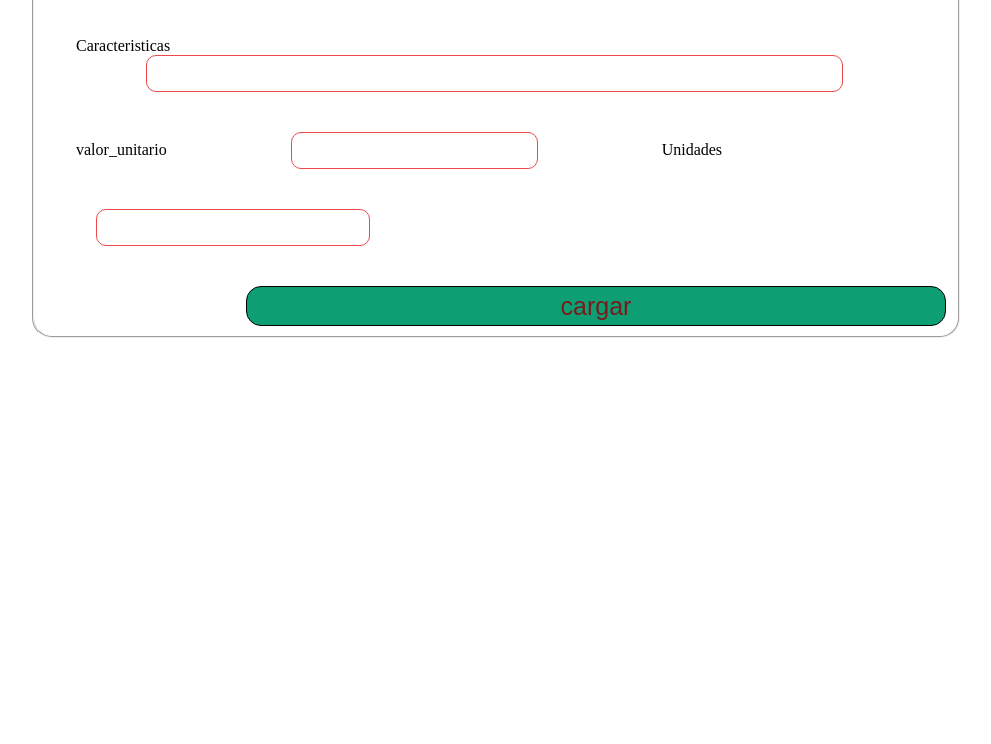
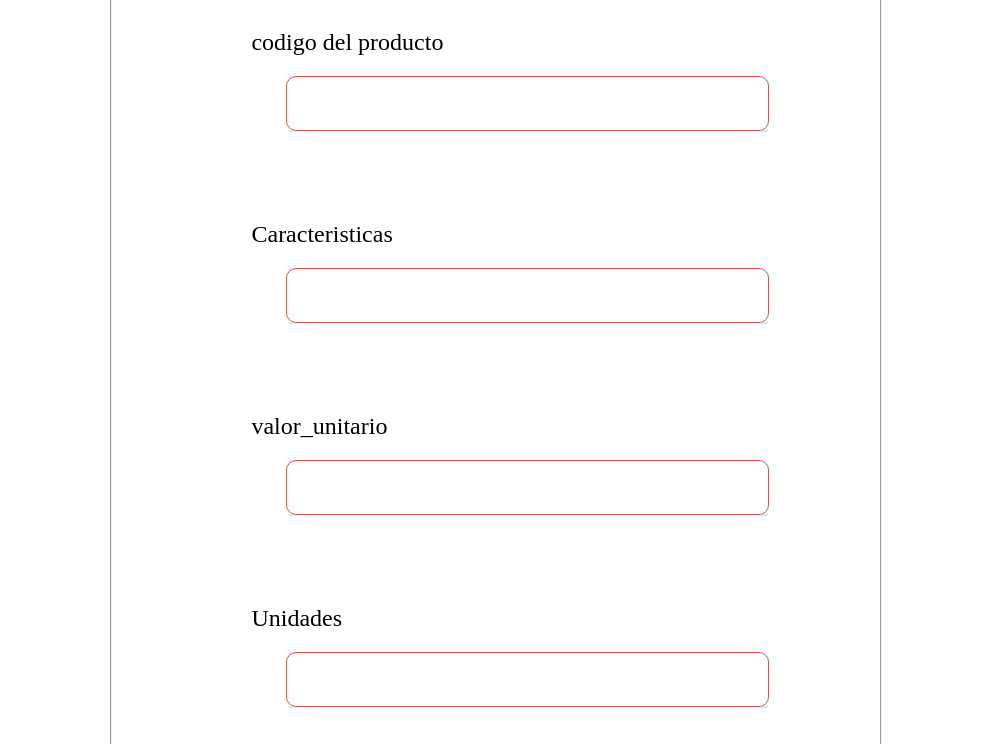
Before and after one commit to Liliana-Gomez/MiSitioWeb, a plain HTML site: page lista-productos.html in a window 1280 px wide. Shown: the part 153-897 px from the top of the page, without its empty margins (144-1135 px from the left). Before the commit the page ends 800 px from the top, so only its background shows below. Drawn offline with Linux system fonts and the light colour scheme.

Commit message:
tabla-mercado

```diff
--- a/css/lista-productos.css
+++ b/css/lista-productos.css
@@ -1,3 +1,80 @@
+* {
+    margin: 0;
+    padding: 0;
+}
+
+.contenedor {
+    display: grid;
+    grid-template: " codigo  "
+                   "  carac   "
+                     "valor"
+                     " valor1"
+                     "Boton       "/
+                     1fr        ;
+                   font-size: 1.5em;
+                   margin-top: 50px;
+                  width: 80%;
+                  margin-left: 11%;
+                padding: 25px;
+                }
+
+
+
+
+
+
+
+.codigo {
+    padding: 10px;
+    margin-bottom: 40px;
+    margin-left: 65px;
+    width: 75%;
+    font-size: 1.2em;
+    border-radius: 10px;
+    border: 1.5px solid rgb(235, 74, 74);
+
+
+}
+.carac {
+    padding: 10px;
+    margin-bottom: 40px;
+    margin-left: 65px;
+    width: 75%;
+    font-size: 1.2em;
+    border-radius: 10px;
+    border: 1.5px solid rgb(235, 74, 74);
+
+}
+.valor {
+    padding: 10px;
+    margin-bottom: 40px;
+    margin-left: 65px;
+    width: 75%;
+    font-size: 1.2em;
+    border-radius: 10px;
+    border: 1.5px solid rgb(235, 74, 74);
+}
+.valor1 {
+    padding: 10px;
+    margin-bottom: 40px;
+    margin-left: 65px;
+    width: 75%;
+    font-size: 1.2em;
+    border-radius: 10px;
+    border: 1.5px solid rgb(235, 74, 74);
+
+}
+.Boton{
+    border-radius: 15px;
+    border: 1px solid black;
+    background-color: rgb(14, 158, 115);
+    font-size: 25px;
+    width: 71%;
+    height: 50px;
+    margin-left: 10%;
+    color: rgb(116, 30, 30);
+    cursor: pointer;
+}
 fieldset {
     width: 60%;
     margin: auto;
@@ -9,44 +86,6 @@ h1 {
     color: rgb(36, 33, 197);
  font-family: Arial, "Helvetica Neue", Helvetica, sans-serif;
 
-}
-/* .contenedor {
-    width: 80%;
-} */
-.codigo {
-    padding: 10px;
-    margin-bottom: 40px;
-    margin-left: 65px;
-    width: 75%;
-    border-radius: 10px;
-    border: 1px solid rgb(235, 74, 74);
-
-
-}
-.carac {
-    padding: 10px;
-    margin-bottom: 40px;
-    margin-left:100px;
-    width: 75%;
-    border-radius: 10px;
- border: 1px solid rgb(235, 74, 74);
-
-}
-.valor {
-    padding: 10px;
-    margin-bottom: 40px;
-    margin-left:100px;
-    width: 25%;
-    border-radius: 10px;
-    border: 1px solid rgb(235, 74, 74);
-}
-.valor1 {
-    padding: 10px;
-    margin-bottom: 40px;
-    margin-left:50px;
-    width: 28%;
-    border-radius: 10px;
-    border: 1px solid rgb(235, 74, 74);
 }
 .code {
     margin-top: 30px;
@@ -74,18 +113,7 @@ td, th {
 
 
 }
-.Boton{
-    border-radius: 15px;
-    border: 1px solid black;
-    background-color: rgb(14, 158, 115);
-    font-size: 25px;
-    width: 700px;
-    height: 40px;
-    text-align: center;
-    margin-left: 200px;
-    color: rgb(116, 30, 30);
 
-}
 .Boton:hover {
 
     transform: translate(3px);
@@ -93,5 +121,3 @@ td, th {
 .grillas {
     margin-bottom: 20px;
 }
-.contenedor {
-}
--- a/js/mercado_libre.js
+++ b/js/mercado_libre.js
@@ -6,7 +6,7 @@ class Motocicleta {
         this.Imagen = imagen;
     }
 }
-let moto = new Motocicleta ("Honda", "CB", "$ 15000000cop", "img/honda.png");
+let moto = new Motocicleta ("Honda", "MOTOCICLETA CB", "$ 15000000cop", "img/honda.png");
 
 function validarHonda () {
     alert(moto.Marca + "" + moto.Modelo + ""  + " la motocicleta que necesitas!!");
--- a/lista-productos.html
+++ b/lista-productos.html
@@ -4,9 +4,8 @@
     <meta charset="UTF-8">
     <meta http-equiv="X-UA-Compatible" content="IE=edge">
     <meta name="viewport" content="width=device-width, initial-scale=1.0">
-    <title>Document</title>
+    <title>Lista De Productos</title>
     <link rel="stylesheet" href="css/lista-productos.css">
-    <script src="js/lista-productos.js"></script>
 </head>
 <body>
     <form>
@@ -22,7 +21,7 @@
                 <label class="code" >valor_unitario</label>
                 <input type="text" class="valor" id="valor">
 
-                <label class="text1" >Unidades</label>
+                <label class="code" >Unidades</label>
                 <input type="text" class="valor1" id="unidadesStock">
 
                 <input class="Boton" type="button" value="cargar" onclick="cargarProducto()">
@@ -33,5 +32,6 @@
             </div>
         </fieldset>
     </form>
+    <script src="js/lista-productos.js"></script>
 </body>
 </html>
```
Also changed, not shown: css/mercado_libre.css (+13 -11 lines), js/lista-productos.js (+4 -7 lines).
